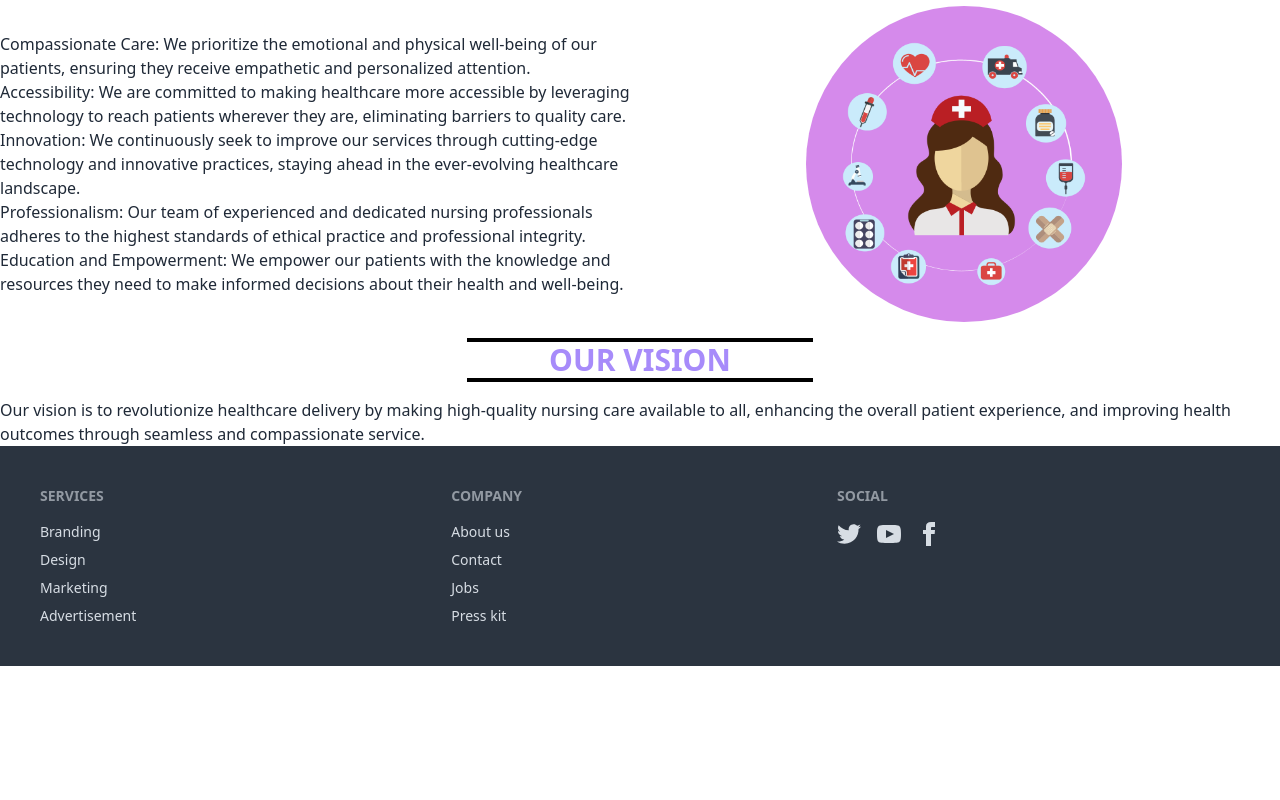
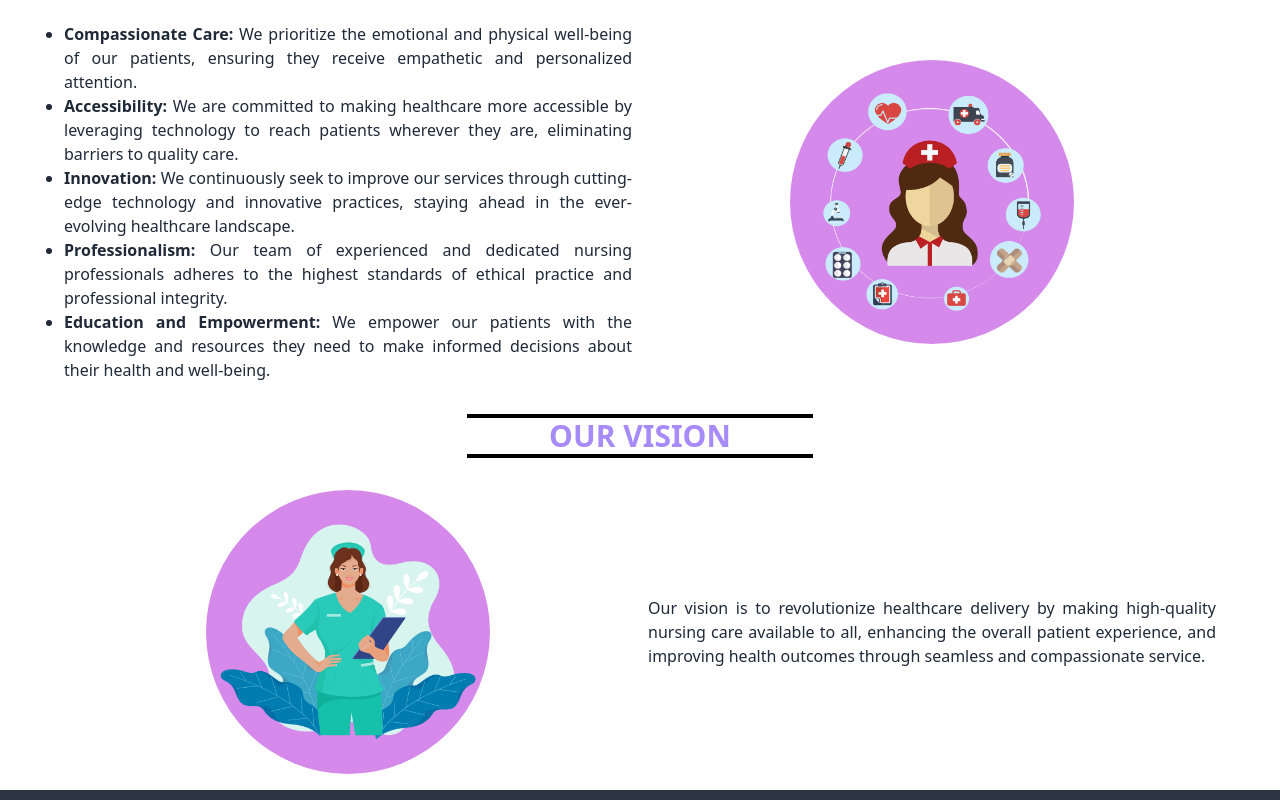
Before and after one commit to sujoykarnel/nurses-station-client, a React (Vite) app: page /aboutUs in a window 1280 px wide. Shown: the part 980-1780 px from the top of the page. Before the commit the page ends 1646 px from the top, so only its background shows below. Built offline with nearby package versions, Linux system fonts and the light colour scheme.

Commit message:
Values & vission done

```diff
--- a/src/pages/AboutUs/OurMission/OurMission.jsx
+++ b/src/pages/AboutUs/OurMission/OurMission.jsx
@@ -7,12 +7,12 @@ const OurMission = () => {
   return (
     <div>
       <SectionTitle heading={"Our Mission"} />
-      <div className="md:flex gap-4">
+      <div className="md:flex gap-4 py-4 px-16">
         <div className="md:w-1/2 flex items-center justify-center">
           <img className="rounded-full w-1/2 " src={missionImg} alt="" />
         </div>
         <div className="md:w-1/2 flex flex-col items-center justify-center">
-          <h2 className="text-2xl font-bold text-green-700">
+          <h2 className="text-2xl text-center font-bold text-green-700">
             Mission Statement for Nurses Station
           </h2>
           <p className="text-justify">
--- a/src/pages/AboutUs/OurValues/OurValues.jsx
+++ b/src/pages/AboutUs/OurValues/OurValues.jsx
@@ -5,37 +5,39 @@ const OurValues = () => {
   return (
     <div>
       <SectionTitle heading={"Our Values"} />
-      <div className="md:flex md:flex-row-reverse gap-4">
+      <div className="md:flex md:flex-row-reverse gap-4 py-4 px-16">
         <div className="md:w-1/2 flex items-center justify-center">
           <img className="rounded-full w-1/2 " src={valuesImg} alt="" />
         </div>
 
-        <div className="md:w-1/2 flex flex-col items-center justify-center">
-          <ul>
+        <div className="md:w-1/2 flex flex-col items-center justify-center text-justify">
+          <ul className="list-disc ">
             <li>
-              Compassionate Care: We prioritize the emotional and physical
-              well-being of our patients, ensuring they receive empathetic and
-              personalized attention.
+              <span className="font-bold">Compassionate Care:</span> We
+              prioritize the emotional and physical well-being of our patients,
+              ensuring they receive empathetic and personalized attention.
             </li>
             <li>
-              Accessibility: We are committed to making healthcare more
-              accessible by leveraging technology to reach patients wherever
-              they are, eliminating barriers to quality care.
+              <span className="font-bold">Accessibility:</span> We are committed
+              to making healthcare more accessible by leveraging technology to
+              reach patients wherever they are, eliminating barriers to quality
+              care.
             </li>
             <li>
-              Innovation: We continuously seek to improve our services through
-              cutting-edge technology and innovative practices, staying ahead in
-              the ever-evolving healthcare landscape.
+              <span className="font-bold">Innovation:</span> We continuously
+              seek to improve our services through cutting-edge technology and
+              innovative practices, staying ahead in the ever-evolving
+              healthcare landscape.
             </li>
             <li>
-              Professionalism: Our team of experienced and dedicated nursing
-              professionals adheres to the highest standards of ethical practice
-              and professional integrity.
+              <span className="font-bold">Professionalism:</span> Our team of
+              experienced and dedicated nursing professionals adheres to the
+              highest standards of ethical practice and professional integrity.
             </li>
             <li>
-              Education and Empowerment: We empower our patients with the
-              knowledge and resources they need to make informed decisions about
-              their health and well-being.
+              <span className="font-bold">Education and Empowerment:</span> We
+              empower our patients with the knowledge and resources they need to
+              make informed decisions about their health and well-being.
             </li>
           </ul>
         </div>
--- a/src/pages/AboutUs/OurVision/OurVision.jsx
+++ b/src/pages/AboutUs/OurVision/OurVision.jsx
@@ -1,16 +1,24 @@
 import React from "react";
 import SectionTitle from "../../../components/SectionTitle/SectionTitle";
+import visionImg from "../../../assets/about-us/vision.png";
 
 const OurVision = () => {
   return (
     <div>
       <SectionTitle heading={"Our Vision"} />
-      <p>
-        Our vision is to revolutionize healthcare delivery by making
-        high-quality nursing care available to all, enhancing the overall
-        patient experience, and improving health outcomes through seamless and
-        compassionate service.
-      </p>
+      <div className="md:flex gap-4 py-4 px-16">
+        <div className="md:w-1/2 flex items-center justify-center">
+          <img className="rounded-full w-1/2" src={visionImg} alt="" />
+        </div>
+        <div className="md:w-1/2 flex flex-col items-center justify-center text-justify">
+          <p>
+            Our vision is to revolutionize healthcare delivery by making
+            high-quality nursing care available to all, enhancing the overall
+            patient experience, and improving health outcomes through seamless
+            and compassionate service.
+          </p>
+        </div>
+      </div>
     </div>
   );
 };
```
Also changed, not shown: src/assets/about-us/list-icon.png (added), src/pages/AboutUs/OurValues/list-icon.png (added).
